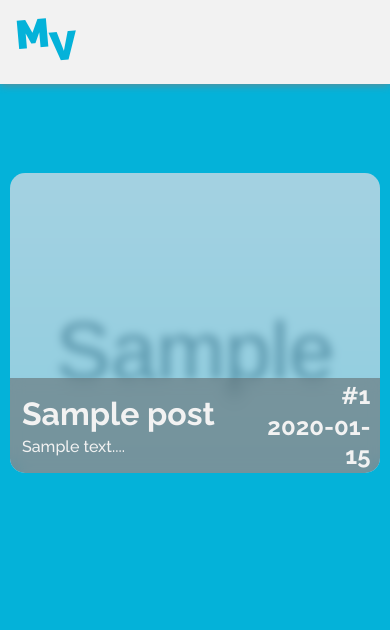
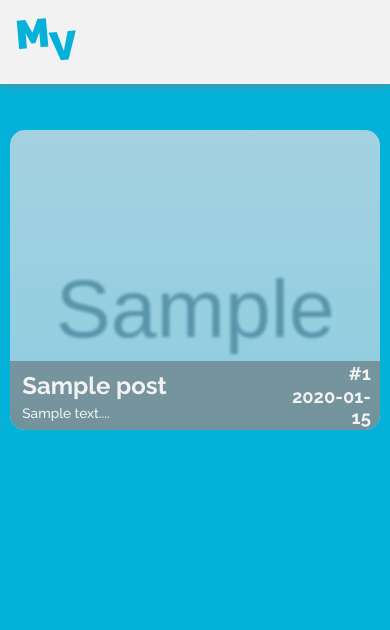
Before and after one commit to Luvous/matias-portfolio, a Node server app: page /blog in a window 390 px wide. Shown: the top 630 px of the page. Run offline with Node 20, Linux system fonts and the light colour scheme; tables that the repository leaves empty hold one stand-in row (values such as "Sample post"); grey boxes marked "Sample" are stand-in pictures; some libraries are stand-ins or nearby versions; some web fonts are replaced.

Commit message:
Solution to bugs #6, #7, #8 and #9

```diff
--- a/public/animations.js
+++ b/public/animations.js
@@ -53,6 +53,7 @@ $(document).ready(function() {
     },250);
     if ($(window).width() < 640){
       $('body').css('overflow-y', 'hidden')
+      $('body').css('overflow-x', 'hidden')
     }
   });
 
@@ -72,28 +73,33 @@ $(document).ready(function() {
     },300);
     if ($(window).width() < 640){
       $('body').css('overflow-y', 'auto')
+      $('body').css('overflow-x', 'hidden')
     }
   });
 
   $('li img').click(function(){
+    if ($(window).width() < 640){
+      $('ul').css('padding-top', '20vh')
+    }
+
     $('li').stop().animate({
       height: '20vh'
     },420)
     linkVar = event.path[0].currentSrc;
 
-    $('.shop-card').animate({
+    $('.shop-card').stop().animate({
       opacity: '100%',
       height: '70vh'
     },200)
 
     window.scrollTo({top: 70, behavior: 'smooth'});
 
-    $('.fullscreen').animate({
+    $('.fullscreen').stop().animate({
       height: '100%',
       opacity: '100%'
     },200)
 
-    $('.fullscreen img').animate({
+    $('.fullscreen img').stop().animate({
       height: '100%',
       opacity: '100%'
     },300)
@@ -111,6 +117,10 @@ $(document).ready(function() {
   })
 
   $('.cross-port').click(function(){
+    if ($(window).width() < 640){
+      $('ul').css('padding-top', '10vh')
+    }
+
     $('li').stop().animate({
       height: '40vh'
     },350)
--- a/public/css/master.css
+++ b/public/css/master.css
@@ -370,6 +370,10 @@ h1:nth-child(2n){
   bottom: -50vh;
   right: 10rem;
   filter: drop-shadow(0px 4px 20px rgba(0, 0, 0, 0.25));
+}
+
+.newsletter-sm{
+  display: none;
 }
 
 .left-nw{
@@ -1223,7 +1227,7 @@ input[name="subject"] {
 @media only screen and (max-width: 677px) {
 
   body{
-    overflow-x: auto;
+    overflow-x: hidden;
     overflow-y: auto;
     margin: 0;
   }
@@ -1486,13 +1490,13 @@ input[name="subject"] {
   }
 
   .fullscreen{
-    top: 20vh;
+    top: 15vh;
   }
 
   /* Blog */
 
   .posts-container{
-    top: 20vh;
+    top: 15vh;
   }
 
   .post-card{
@@ -1501,31 +1505,42 @@ input[name="subject"] {
   }
 
   .post-box h3{
+    font-size: 1.15rem;
+  }
+
+  .post-box h2{
     font-size: 1.5rem;
   }
 
-  .post-box h2{
+  .post-box p{
+    font-size: .85rem;
+  }
+
+  .post-img{
+    filter: blur(1px);
+    transform: scale(1.6);
+  }
+
+  .post-card:hover .post-img{
+    filter: blur(.5px);
+    transform: scale(1.8);
+  }
+
+  /* Blog post */
+  .blogpost-main{
+    width: 95%;
+  }
+
+  .blogpost-main h2{
     font-size: 2rem;
   }
 
-  .post-box p{
-    font-size: 1rem;
-  }
-
-  .post-img{
-    filter: blur(3px);
-    transform: scale(1.6);
-  }
-
-  .post-card:hover .post-img{
-    filter: blur(1px);
-    transform: scale(2);
-  }
-
-  /* Blog post */
+  .blogpost-main p{
+    font-size: 1.4rem;
+  }
 
   .blogpost-container{
-    margin: 25vh 0 5vh;
+    margin: 10vh 0 0;
     width: 100%;
     border-radius: 0;
   }
```
